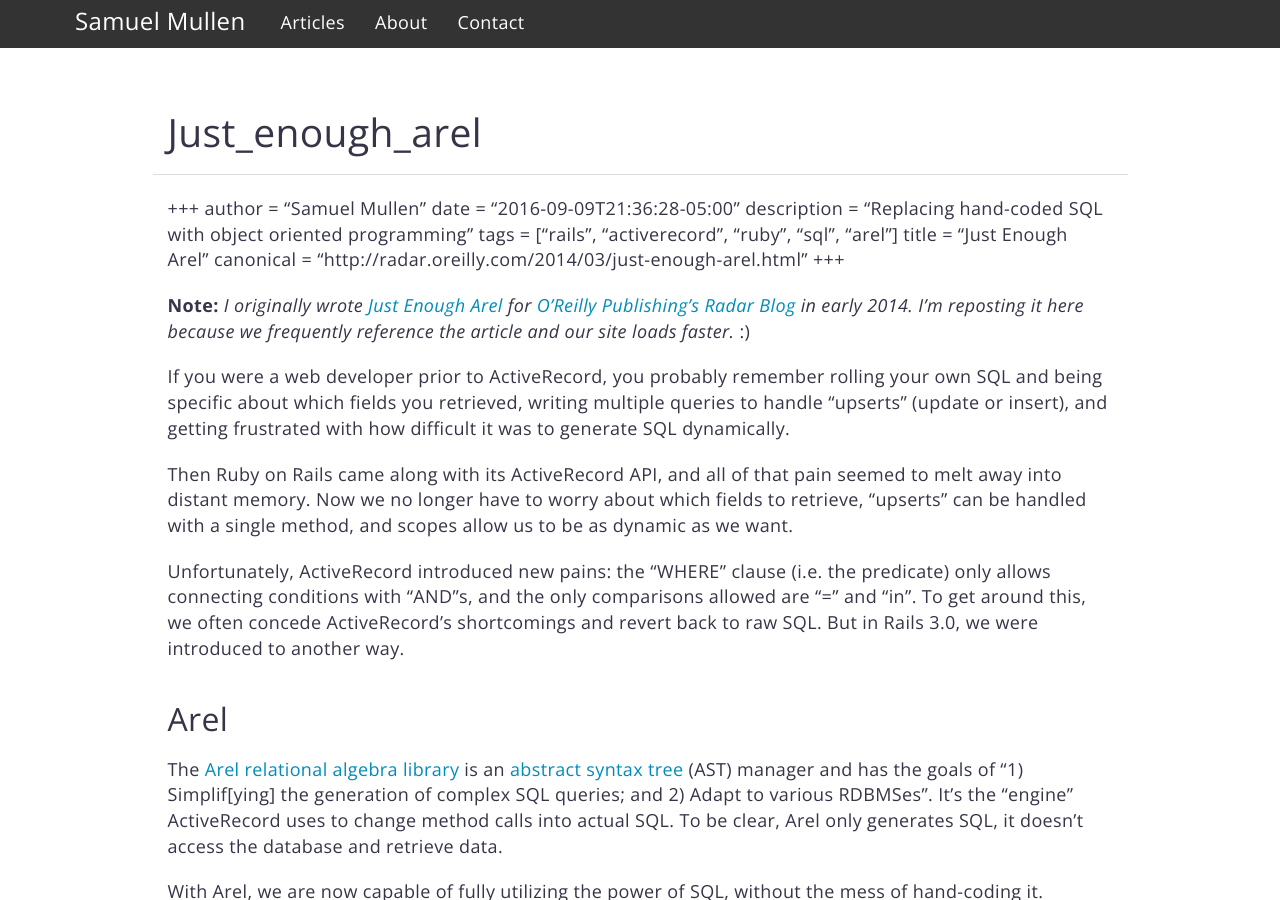
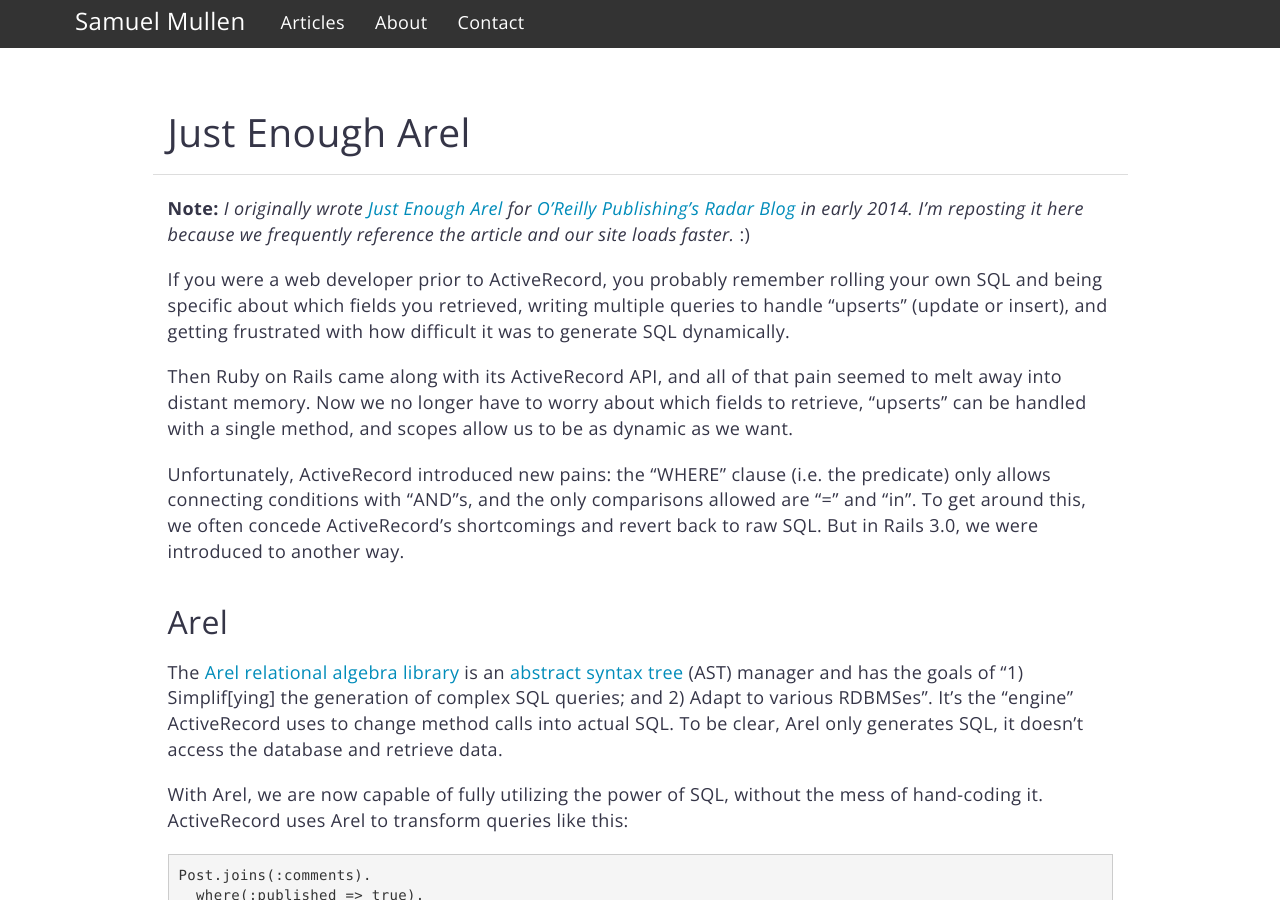
Before and after one commit to samullen/samullen.github.io, a Jekyll site: the page built from _posts/articles/2016-09-09-just_enough_arel.markdown, in a window 1280 px wide and 900 px high. Built offline with Jekyll 4.4.1, drawn with Linux system fonts in a browser that asks for light colours; a style sheet for code colours, icons or effects is not loaded.

Commit message:
finish migrating to yaml frontmatter

```diff
--- a/_posts/articles/2016-09-09-just_enough_arel.markdown
+++ b/_posts/articles/2016-09-09-just_enough_arel.markdown
@@ -1,11 +1,11 @@
-+++
-author = "Samuel Mullen"
-date = "2016-09-09T21:36:28-05:00"
-description = "Replacing hand-coded SQL with object oriented programming"
-tags = ["rails", "activerecord", "ruby", "sql", "arel"]
-title = "Just Enough Arel"
-canonical = "http://radar.oreilly.com/2014/03/just-enough-arel.html"
-+++
+---
+author: "Samuel Mullen"
+date: "2016-09-09T21:36:28-05:00"
+description: "Replacing hand-coded SQL with object oriented programming"
+tags: ["rails", "activerecord", "ruby", "sql", "arel"]
+title: "Just Enough Arel"
+canonical: "http://radar.oreilly.com/2014/03/just-enough-arel.html"
+---
 
 **Note:** *I originally wrote [Just Enough Arel](http://radar.oreilly.com/2014/03/just-enough-arel.html) for [O'Reilly Publishing's Radar Blog](http://radar.oreilly.com/) in early 2014. I'm reposting it here because we frequently reference the article and our site loads faster.* :)
 
```
Also changed, not shown: _posts/articles/2016-11-15-replacing-the-rails-asset-pipeline-with-webpack-and-yarn.md (+7 -7 lines), _posts/articles/2017-01-20-reduce-form-boilerplate-with-rails-formbuilder.md (+7 -7 lines), _posts/articles/2017-02-15-why-youre-not-speaking-at-user-groups-and-why-you-should.md (+7 -8 lines).
